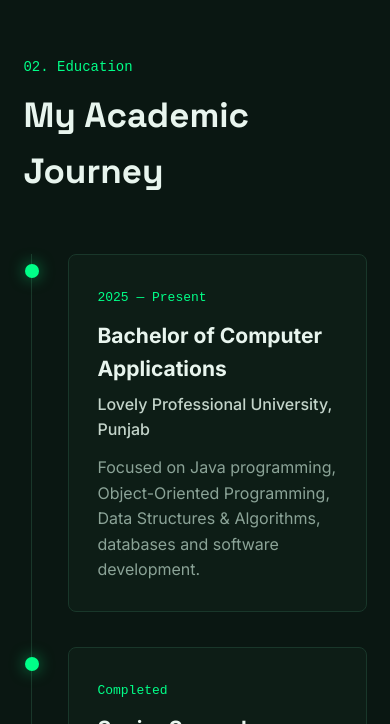
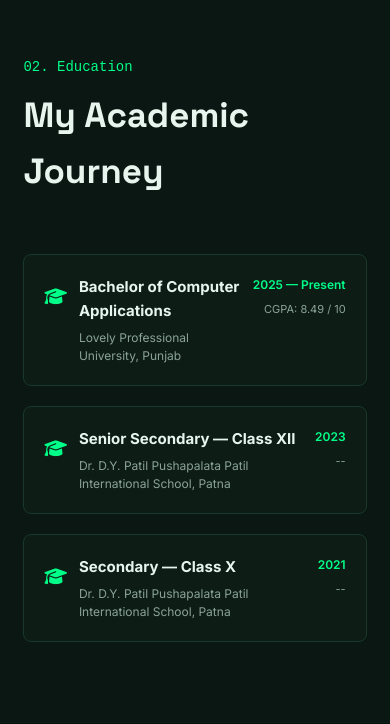
Before and after one commit to vatsnavneet454/Navneet.portfolio, a plain HTML site: page index.html in a window 390 px wide. Shown: the part 2666-3390 px from the top of the page. Drawn offline with Linux system fonts and the light colour scheme.

Commit message:
changes kiya gya h

```diff
--- a/index.html
+++ b/index.html
@@ -198,7 +198,7 @@
             <div class="about-text">
 
                 <p>
-                    I am <strong>Navneet Vats</strong>,student at
+                    I am <strong>Navneet Vats</strong>, Student at
                     <strong>Lovely Professional University, Punjab</strong>,
                     passionate about <strong>Cybersecurity and Software Development</strong>.
                 </p>
@@ -261,79 +261,129 @@
         </div>
 
     </section>
-
-
 <!-- ================= EDUCATION ================= -->
 
 <section id="education" class="section dark-section">
 
     <div class="section-title">
-
         <p>02. Education</p>
-
         <h2>My Academic Journey</h2>
-
     </div>
 
 
-        <div class="timeline">
+    <div class="education-list">
 
-            <div class="timeline-item">
+        <!-- ================= BCA ================= -->
 
-                <div class="timeline-dot"></div>
+        <div class="education-card">
 
-                <div class="timeline-card">
+            <div class="education-left">
 
-                    <span class="date">2025 — Present</span>
+                <div class="education-icon">
+                    <i class="fas fa-graduation-cap"></i>
+                </div>
+
+                <div class="education-info">
 
                     <h3>Bachelor of Computer Applications</h3>
 
-                    <h4>Lovely Professional University, Punjab</h4>
-
-                    <p>
-                        Focused on Java programming, Object-Oriented Programming,
-                        Data Structures & Algorithms, databases and software development.
-                    </p>
-                    <!--
-                <div class="tag">CGPA: 8.35</div> -->
+                    <h4>
+                        Lovely Professional University, Punjab
+                    </h4>
 
                 </div>
 
             </div>
 
 
-            <div class="timeline-item">
+            <div class="education-right">
 
-                <div class="timeline-dot"></div>
+                <span class="date">
+                    2025 — Present
+                </span>
 
-                <div class="timeline-card">
-
-                    <span class="date">Completed</span>
-
-                    <h3>Senior Secondary — Class XII</h3>
-
-                    <h4>Dr. D.Y. Patil Pushapalata Patil International School, Patna</h4>
-
-
-                    <!-- <div class="tag">58.6%</div> -->
+                <span class="cgpa">
+                    CGPA: 8.49 / 10
+                </span>
 
             </div>
 
         </div>
 
 
-            <div class="timeline-item">
+        <!-- ================= CLASS XII ================= -->
 
-                <div class="timeline-dot"></div>
+        <div class="education-card">
 
-                <div class="timeline-card">
+            <div class="education-left">
 
-                    <span class="date">Completed</span>
+                <div class="education-icon">
+                    <i class="fas fa-graduation-cap"></i>
+                </div>
 
-                    <h3>Secondary — Class X</h3>
+                <div class="education-info">
 
-                    <h4>Dr. D.Y. Patil Pushapalata Patil International School, Patna</h4>
+                    <h3>
+                        Senior Secondary — Class XII
+                    </h3>
 
+                    <h4>
+                        Dr. D.Y. Patil Pushapalata Patil International School, Patna
+                    </h4>
+
+                </div>
+
+            </div>
+
+
+            <div class="education-right">
+
+                <span class="date">
+                    2023
+                </span>
+
+                <span class="cgpa">
+                   --
+                </span>
+
+            </div>
+
+        </div>
+
+
+        <!-- ================= CLASS X ================= -->
+
+        <div class="education-card">
+
+            <div class="education-left">
+
+                <div class="education-icon">
+                    <i class="fas fa-graduation-cap"></i>
+                </div>
+
+                <div class="education-info">
+
+                    <h3>
+                        Secondary — Class X
+                    </h3>
+
+                    <h4>
+                        Dr. D.Y. Patil Pushapalata Patil International School, Patna
+                    </h4>
+
+                </div>
+
+            </div>
+
+
+            <div class="education-right">
+
+                <span class="date">
+                    2021
+                </span>
+ <span class="cgpa">
+                   --
+                </span>
             </div>
 
         </div>
@@ -341,8 +391,6 @@
     </div>
 
 </section>
-
-
 <!-- ================= SKILLS ================= -->
 
 <section id="skills" class="section">
@@ -358,11 +406,20 @@
 
     <div class="skills-grid">
 
+
+        <!-- Programming -->
+
         <div class="skill-card">
 
+            <div class="skill-header">
+
+                <div class="skill-icon">
                     <i class="fa-solid fa-code"></i>
+                </div>
 
                 <h3>Programming</h3>
+
+            </div>
 
             <div class="skill-tags">
 
@@ -378,11 +435,19 @@
         </div>
 
 
+        <!-- Web Development -->
+
         <div class="skill-card">
 
+            <div class="skill-header">
+
+                <div class="skill-icon">
                     <i class="fa-solid fa-globe"></i>
+                </div>
 
                 <h3>Web Development</h3>
+
+            </div>
 
             <div class="skill-tags">
 
@@ -397,11 +462,19 @@
         </div>
 
 
+        <!-- Database -->
+
         <div class="skill-card">
 
+            <div class="skill-header">
+
+                <div class="skill-icon">
                     <i class="fa-solid fa-database"></i>
+                </div>
 
                 <h3>Database</h3>
+
+            </div>
 
             <div class="skill-tags">
 
@@ -415,11 +488,19 @@
         </div>
 
 
+        <!-- Java Development -->
+
         <div class="skill-card">
 
+            <div class="skill-header">
+
+                <div class="skill-icon">
                     <i class="fa-brands fa-java"></i>
+                </div>
 
                 <h3>Java Development</h3>
+
+            </div>
 
             <div class="skill-tags">
 
@@ -435,11 +516,19 @@
         </div>
 
 
+        <!-- DSA & Problem Solving -->
+
         <div class="skill-card">
 
+            <div class="skill-header">
+
+                <div class="skill-icon">
                     <i class="fa-solid fa-brain"></i>
+                </div>
 
                 <h3>DSA & Problem Solving</h3>
+
+            </div>
 
             <div class="skill-tags">
 
@@ -456,11 +545,19 @@
         </div>
 
 
+        <!-- Tools -->
+
         <div class="skill-card">
 
+            <div class="skill-header">
+
+                <div class="skill-icon">
                     <i class="fa-solid fa-screwdriver-wrench"></i>
+                </div>
 
                 <h3>Tools</h3>
+
+            </div>
 
             <div class="skill-tags">
 
@@ -474,10 +571,10 @@
 
         </div>
 
+
     </div>
 
 </section>
-
 
     <!-- ================= PROJECTS ================= -->
 
--- a/style.css
+++ b/style.css
@@ -490,127 +490,275 @@ textarea {
 .green-text {
     color: var(--green);
 }
+/* =====================================================
+   EDUCATION
+===================================================== */
+
+.education-list {
+    display: flex;
+    flex-direction: column;
+    gap: 20px;
+}
 
 
-/* =========================
-   EDUCATION
-========================= */
+/* =====================================================
+   EDUCATION CARD
+===================================================== */
 
-.timeline {
-    max-width: 900px;
+.education-card {
 
-    margin: auto;
+    width: 100%;
 
-    position: relative;
-}
+    box-sizing: border-box;
 
-.timeline::before {
-    content: "";
+    display: flex;
 
-    position: absolute;
+    justify-content: space-between;
 
-    left: 8px;
+    align-items: center;
 
-    top: 0;
+    padding: 25px 25px;
 
-    bottom: 0;
-
-    width: 1px;
-
-    background: var(--border);
-}
-
-.timeline-item {
-    position: relative;
-
-    padding-left: 45px;
-
-    margin-bottom: 35px;
-}
-
-.timeline-dot {
-    position: absolute;
-
-    left: 2px;
-
-    top: 10px;
-
-    width: 14px;
-
-    height: 14px;
-
-    border-radius: 50%;
-
-    background: var(--green);
-
-    box-shadow: 0 0 15px rgba(0, 255, 136, 0.5);
-}
-
-.timeline-card {
+    /* SAME BACKGROUND AS YOUR WEBSITE */
     background: var(--card);
 
+    /* SAME BORDER AS YOUR WEBSITE */
     border: 1px solid var(--border);
 
     border-radius: 8px;
 
-    padding: 28px;
-
-    transition: 0.3s;
+    transition: 0.3s ease;
 }
 
-.timeline-card:hover {
+
+/* Hover Effect */
+
+.education-card:hover {
+
     border-color: var(--green);
 
-    transform: translateX(5px);
+    transform: translateY(-3px);
+
 }
 
-.date {
-    display: inline-block;
+
+/* =====================================================
+   LEFT SIDE
+===================================================== */
+
+.education-left {
+
+    display: flex;
+
+    align-items: center;
+
+    gap: 20px;
+
+}
+
+
+/* Graduation Icon */
+
+.education-icon {
+
+    width: 45px;
+
+    height: 45px;
+
+    display: flex;
+
+    align-items: center;
+
+    justify-content: center;
 
     color: var(--green);
 
-    font-size: 13px;
+    font-size: 22px;
 
-    font-family: monospace;
-
-    margin-bottom: 10px;
 }
 
-.timeline-card h3 {
-    font-size: 21px;
 
-    margin-bottom: 6px;
+/* =====================================================
+   EDUCATION TEXT
+===================================================== */
+
+.education-info h3 {
+
+    margin: 0 0 6px;
+
+    color: var(--text);
+
+    font-size: 19px;
+
+    font-weight: 700;
+
 }
 
-.timeline-card h4 {
-    color: #c3d4ca;
 
-    font-weight: 500;
+.education-info h4 {
 
-    margin-bottom: 12px;
+    margin: 0;
+
+    color: var(--muted);
+
+    font-size: 16px;
+
+    font-weight: 400;
+
 }
 
-.timeline-card p {
-    color: var(--muted);
+
+/* =====================================================
+   RIGHT SIDE
+===================================================== */
+
+.education-right {
+
+    display: flex;
+
+    flex-direction: column;
+
+    align-items: flex-end;
+
+    margin-left: 30px;
+
+    white-space: nowrap;
+
 }
 
-.tag {
-    display: inline-block;
 
-    margin-top: 15px;
+/* Year */
 
-    padding: 5px 10px;
-
-    border: 1px solid var(--green);
+.education-right .date {
 
     color: var(--green);
 
-    border-radius: 4px;
+    font-size: 15px;
 
-    font-size: 12px;
+    font-weight: 600;
+
 }
 
 
+/* CGPA / Percentage */
+
+.education-right .cgpa {
+
+    margin-top: 7px;
+
+    color: var(--muted);
+
+    font-size: 14px;
+
+}
+
+
+/* =====================================================
+   MOBILE RESPONSIVE
+===================================================== */
+
+@media (max-width: 750px) {
+
+    .education-card {
+
+        padding: 20px;
+
+    }
+
+    .education-left {
+
+        gap: 12px;
+
+    }
+
+    .education-info h3 {
+
+        font-size: 16px;
+
+    }
+
+    .education-info h4 {
+
+        font-size: 13px;
+
+    }
+
+    .education-right {
+
+        margin-left: 15px;
+
+    }
+
+    .education-right .date {
+
+        font-size: 13px;
+
+    }
+
+    .education-right .cgpa {
+
+        font-size: 12px;
+
+    }
+
+}
+
+
+@media (max-width: 550px) {
+
+    .education-card {
+
+        align-items: flex-start;
+
+    }
+
+    .education-left {
+
+        align-items: flex-start;
+
+    }
+
+    .education-icon {
+
+        width: 30px;
+
+        font-size: 18px;
+
+    }
+
+    .education-info h3 {
+
+        font-size: 15px;
+
+    }
+
+    .education-info h4 {
+
+        font-size: 12px;
+
+        line-height: 1.5;
+
+    }
+
+    .education-right {
+
+        margin-left: 10px;
+
+    }
+
+    .education-right .date {
+
+        font-size: 12px;
+
+    }
+
+    .education-right .cgpa {
+
+        font-size: 11px;
+
+    }
+
+}
 /* =========================
    SKILLS
 ========================= */
@@ -623,37 +771,78 @@ textarea {
     gap: 20px;
 }
 
+
+/* =========================
+   SKILL CARD
+========================= */
+
 .skill-card {
+
+    width: 100%;
+
+    box-sizing: border-box;
+
     background: var(--card);
 
     border: 1px solid var(--border);
 
     border-radius: 8px;
 
-    padding: 28px;
+    padding: 25px;
 
-    transition: 0.3s;
+    transition: 0.3s ease;
 }
 
+
+/* Hover */
+
 .skill-card:hover {
-    transform: translateY(-6px);
+
+    transform: translateY(-4px);
 
     border-color: var(--green);
+
 }
 
+
+/* =========================
+   SKILL ICON
+========================= */
+
 .skill-card > i {
+
     color: var(--green);
 
     font-size: 25px;
 
     margin-bottom: 18px;
+
 }
 
+
+/* =========================
+   SKILL TITLE
+========================= */
+
 .skill-card h3 {
-    margin-bottom: 18px;
+
+    margin: 0 0 18px;
+
+    color: var(--text);
+
+    font-size: 19px;
+
+    font-weight: 700;
+
 }
 
+
+/* =========================
+   SKILL TAGS
+========================= */
+
 .skill-tags {
+
     display: flex;
 
     flex-wrap: wrap;
@@ -661,8 +850,9 @@ textarea {
     gap: 8px;
 }
 
-.skill-tags span,
-.project-tech span {
+
+.skill-tags span {
+
     padding: 6px 10px;
 
     background: #10251b;
@@ -674,9 +864,60 @@ textarea {
     border-radius: 4px;
 
     font-size: 12px;
+
+    transition: 0.3s ease;
 }
 
 
+/* Tag Hover */
+
+.skill-tags span:hover {
+
+    color: var(--green);
+
+    border-color: var(--green);
+
+    background: rgba(0, 255, 136, 0.05);
+
+}
+
+
+/* =========================
+   RESPONSIVE
+========================= */
+
+@media (max-width: 1000px) {
+
+    .skills-grid {
+
+        grid-template-columns: repeat(2, 1fr);
+
+    }
+
+}
+
+
+@media (max-width: 550px) {
+
+    .skills-grid {
+
+        grid-template-columns: 1fr;
+
+    }
+
+    .skill-card {
+
+        padding: 22px;
+
+    }
+
+    .skill-card h3 {
+
+        font-size: 17px;
+
+    }
+
+}
 /* =========================
    PROJECTS
 ========================= */
```
Also changed, not shown: MAN.HTML (added, +114 -0 lines). Lines whose indentation alone changed are shown as unchanged.
